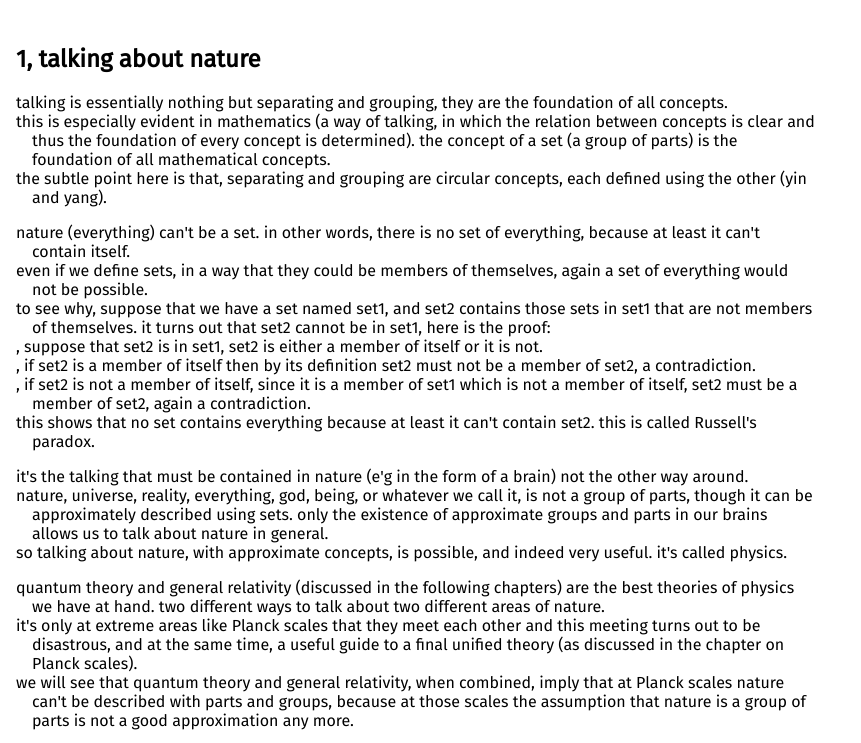
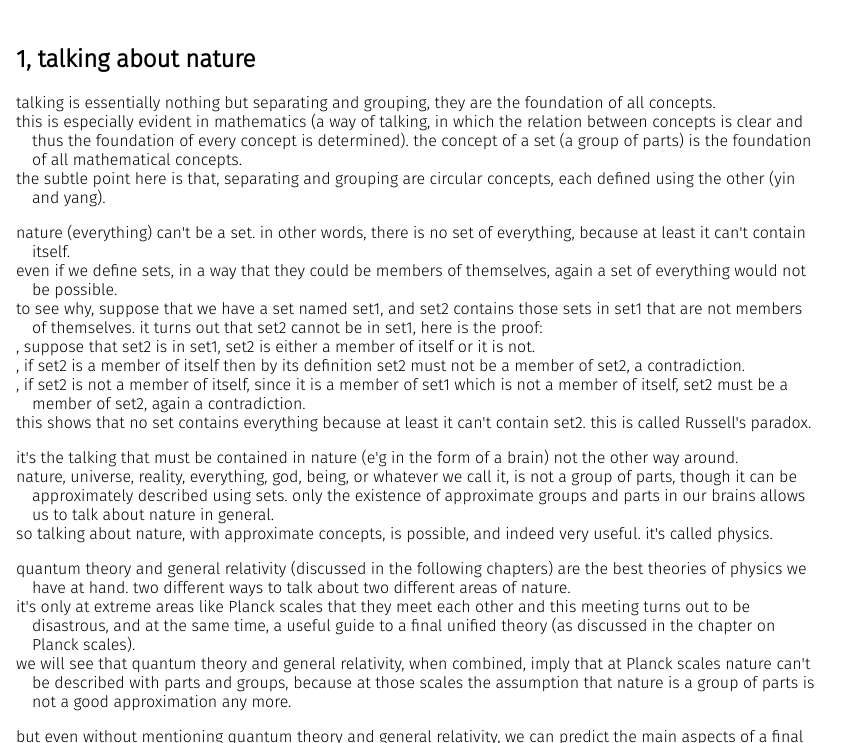
Before and after one commit to damoonsaghian/talking-about-nature, a plain HTML site: page index.html in a window 1280 px wide. Shown: the part 110-853 px from the top of the page, without its empty margins (0-861 px from the left). Drawn offline with Linux system fonts and the light colour scheme.

Commit message:
Add files via upload

```diff
--- a/index.html
+++ b/index.html
@@ -5,7 +5,7 @@
 <meta charset='utf-8'>
 <title>talking about nature</title>
 
-<link href='https://fonts.googleapis.com/css?family=Fira+Sans' rel='stylesheet'>
+<link href='https://fonts.googleapis.com/css?family=Fira+Sans:300' rel='stylesheet'>
 <style>
   body {
     padding: 1em;
```
